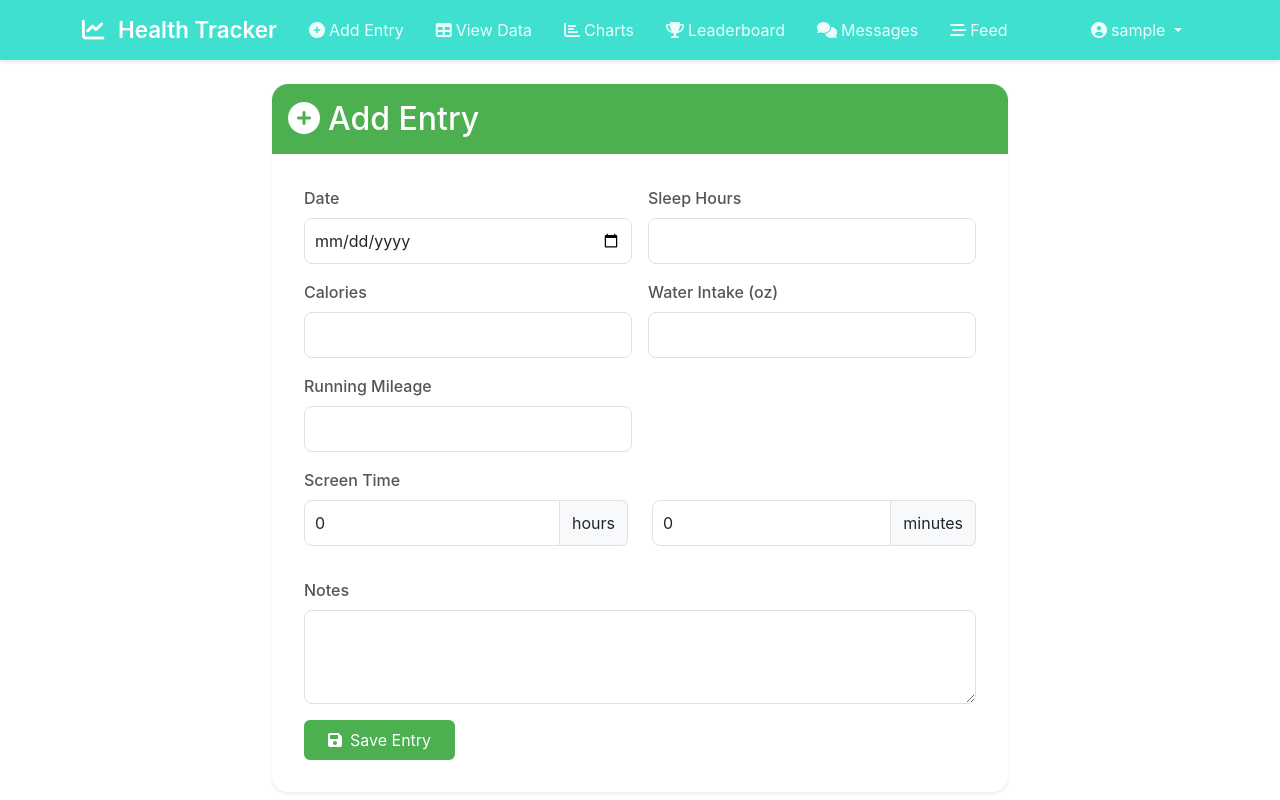
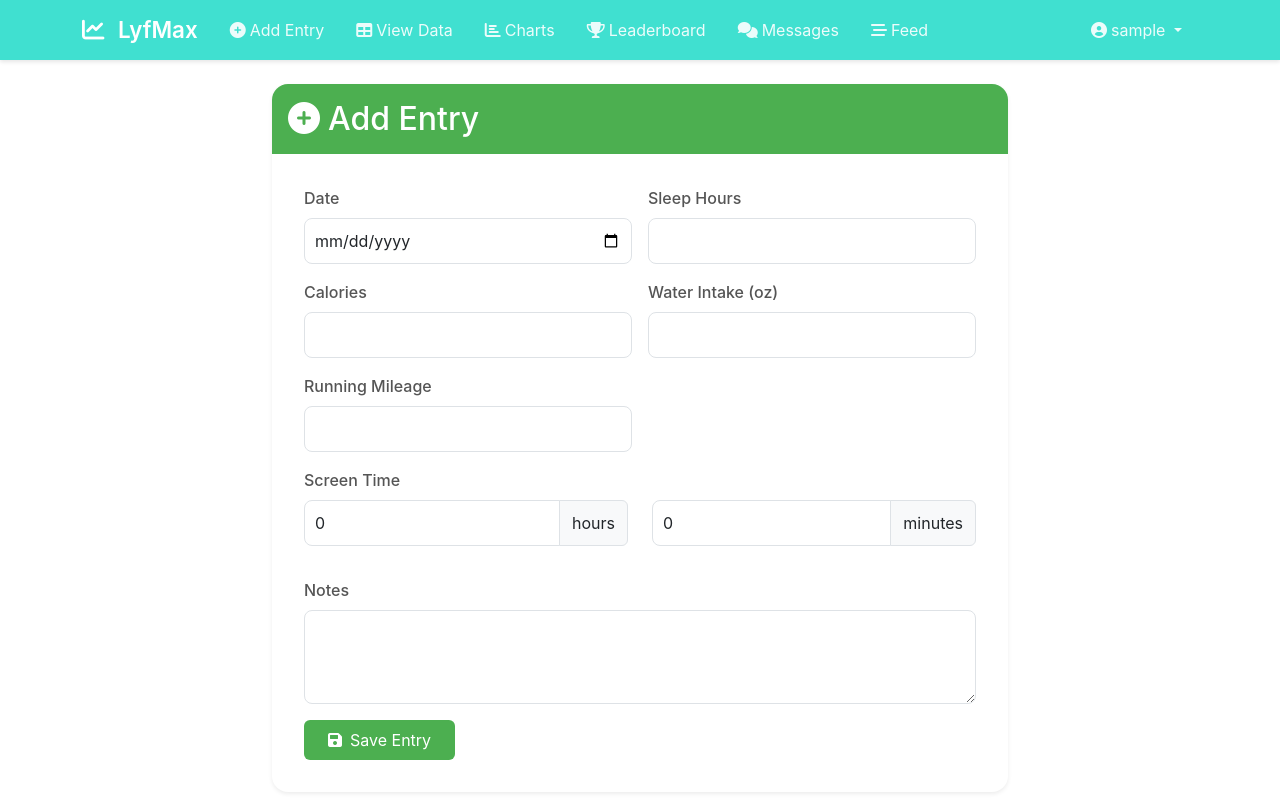
Before and after one commit to bb01010101/pythonflaskwebsite, a Flask app: page /add_entry in a window 1280 px wide. Run offline with Flask 3, Linux system fonts and the light colour scheme; the visitor is signed in with stand-in values (Sample User, id 1).

```diff
--- a/website/templates/base.html
+++ b/website/templates/base.html
@@ -13,7 +13,7 @@
         <div class="container">
             <a class="navbar-brand" href="/">
                 <i class="fas fa-chart-line me-2"></i>
-                Health Tracker
+                LyfMax
             </a>
             <button class="navbar-toggler collapsed" type="button" data-bs-toggle="collapse" data-bs-target="#navbarNav">
                 <span class="toggler-icon top-bar"></span>
```
